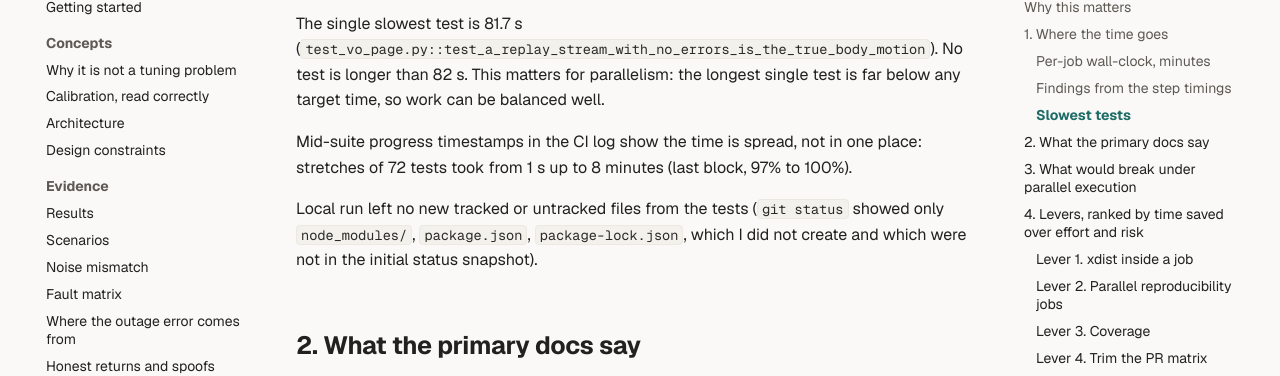
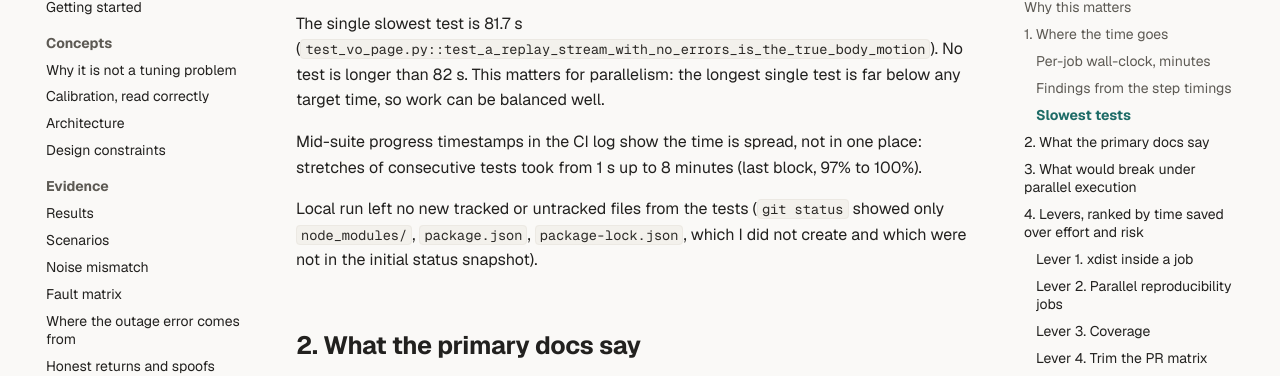
Before and after one commit to Telschow/contested-nav, an MkDocs documentation site: the page built from docs/research/ci-time.md, in a window 1280 px wide and 900 px high, scrolled down 3337 px. Shown: the part 129-505 px from the top of the window. Built offline with MkDocs 1.6.1 and Material for MkDocs 9.7.7, drawn with Linux system fonts in a browser that asks for light colours; comment, search, counter and statistics services are not loaded; part of the change alters nothing that is shown; some of the changed text lies outside the part shown.

Commit message:
docs(research): drop hand-typed counts so metrics --check passes
The ci-time note quoted counts of tests and files by hand. Reword them.

Co-Authored-By: Claude Sonnet 5.5 <noreply@anthropic.com>

```diff
--- a/docs/research/ci-time.md
+++ b/docs/research/ci-time.md
@@ -69,7 +69,7 @@ Time per file, summed over the 40 slowest entries only (so a lower bound; the to
 
 The single slowest test is 81.7 s (`test_vo_page.py::test_a_replay_stream_with_no_errors_is_the_true_body_motion`). No test is longer than 82 s. This matters for parallelism: the longest single test is far below any target time, so work can be balanced well.
 
-Mid-suite progress timestamps in the CI log show the time is spread, not in one place: stretches of 72 tests took from 1 s up to 8 minutes (last block, 97% to 100%).
+Mid-suite progress timestamps in the CI log show the time is spread, not in one place: stretches of consecutive tests took from 1 s up to 8 minutes (last block, 97% to 100%).
 
 Local run left no new tracked or untracked files from the tests (`git status` showed only `node_modules/`, `package.json`, `package-lock.json`, which I did not create and which were not in the initial status snapshot).
 
@@ -91,11 +91,11 @@ Dev dependency rule. CONSTRAINTS.md S1: "S1 constrains the runtime (`[project] d
 
 Checked by reading tests and `tests/conftest.py`. Not proven: I did not run the suite under xdist.
 
-- Shared files. Writers use `tmp_path` or `tmp_path_factory` (51 test files use temp paths; `test_demo_generation.py` uses a module-scoped `tmp_path_factory` directory, which xdist makes per worker). `test_golden_benchmark.py` writes the golden only under `__main__ --update`. `test_coverage_report.py` redirects `COV` to `tmp_path`. I found no test that writes into the repo or into `docs/data`. `results/benchmark.json` is only read, and its test skips when absent.
+- Shared files. Writers use `tmp_path` or `tmp_path_factory` (many test files use temp paths; `test_demo_generation.py` uses a module-scoped `tmp_path_factory` directory, which xdist makes per worker). `test_golden_benchmark.py` writes the golden only under `__main__ --update`. `test_coverage_report.py` redirects `COV` to `tmp_path`. I found no test that writes into the repo or into `docs/data`. `results/benchmark.json` is only read, and its test skips when absent.
 - Committed CSVs. Read only.
 - Global state. `test_coverage_report.py` calls `sys.settrace` and relies on restoring an outer tracer. That is per process and safe under xdist, but it is the key coupling to the coverage tool (lever 3). `test_cli.py` and `test_coverage_report.py` use `monkeypatch.chdir`, which is per process.
 - Hypothesis. `conftest.py` uses profile `ci` with `derandomize=True`. `.hypothesis/` holds only `constants/`, no examples database, so there is no shared database file contention.
-- Module-scoped fixtures. 51 test files declare fixtures with a scope. With `--dist load` or `worksteal`, each worker that gets a test from a module builds that module's expensive fixture again. Use `--dist loadfile` first. The largest file (`test_vo_page.py`, at least 220 s) then sets a floor of about 4 minutes per run, which is fine.
+- Module-scoped fixtures. Many test files declare fixtures with a scope. With `--dist load` or `worksteal`, each worker that gets a test from a module builds that module's expensive fixture again. Use `--dist loadfile` first. The largest file (`test_vo_page.py`, at least 220 s) then sets a floor of about 4 minutes per run, which is fine.
 - Ordering. I did not find ordering dependence, but there is no proof. Test: run with `-p no:randomly` and xdist, compare to serial.
 - Memory. The Linux and Windows public runners have 16 GB. macOS has 7 GB and 3 cores, so use `-n 3` there, or leave macOS serial.
 - Determinism. Seeds are set per call (ADR-0010). Parallelism changes which process runs a test, not the test's seed. The risk is only floating-point differences from BLAS threads, which exist today and the golden test already compares with a tolerance.
```
